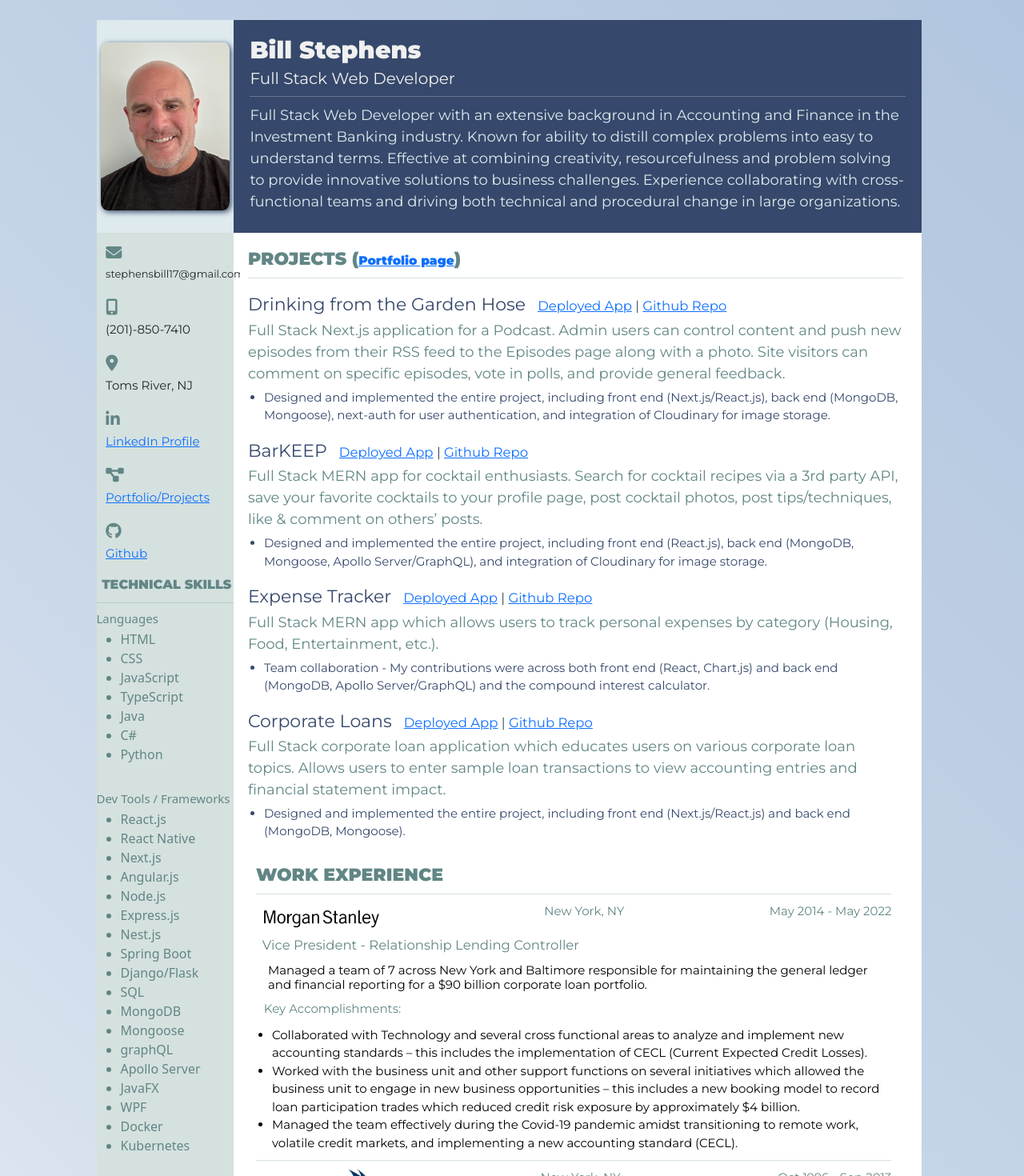
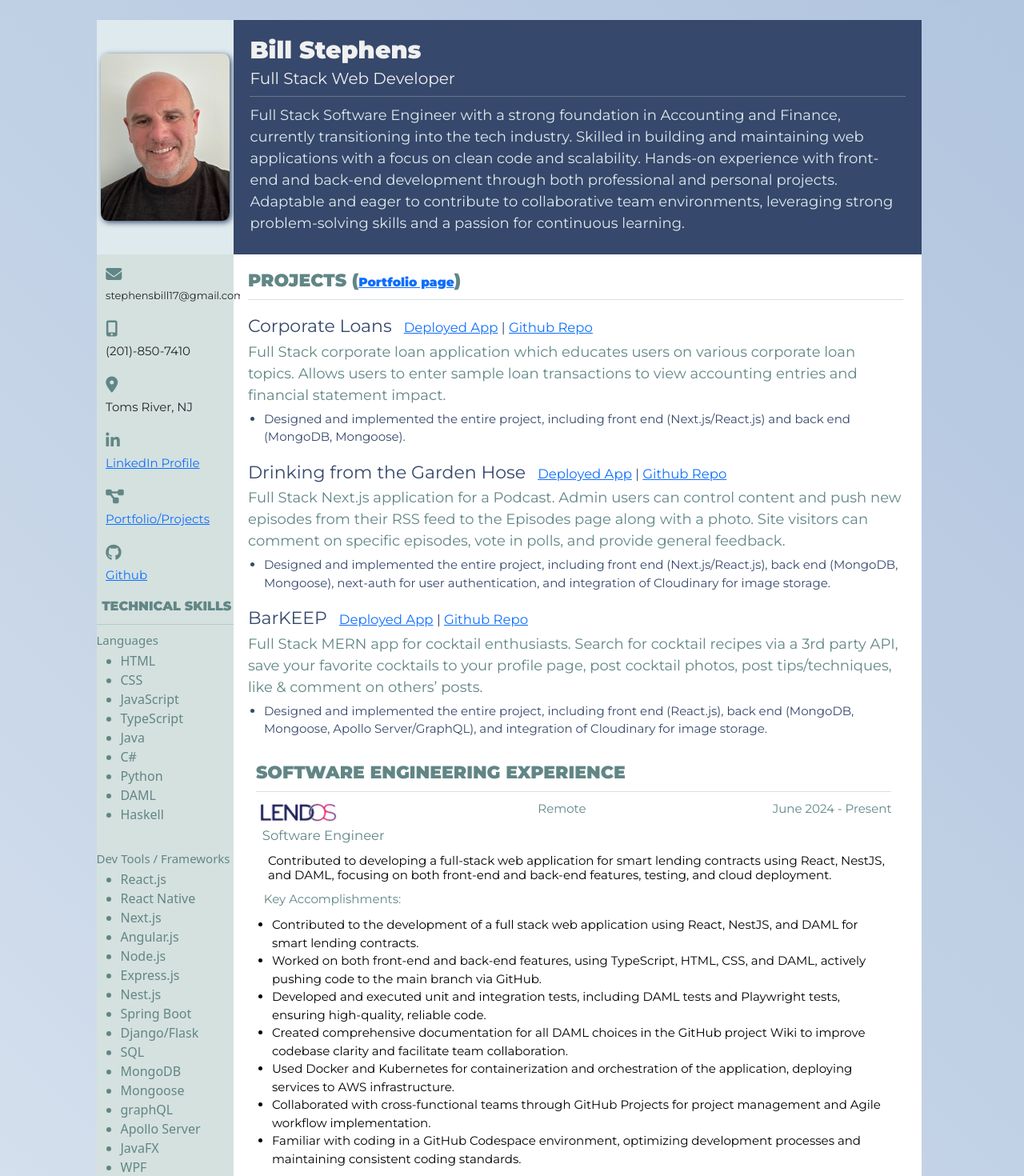
Before and after one commit to BillStephens2022/my_portfolio, a React (Create React App) app: page /resume in a window 1280 px wide. Shown: the part 160-1630 px from the top of the page at 80% size. Built offline with nearby package versions, Linux system fonts and the light colour scheme.

Commit message:
updated downloadable Resume, updated resume page

```diff
--- a/src/css/style.css
+++ b/src/css/style.css
@@ -1385,6 +1385,10 @@ h5 {
   color: black;
   font-size: 1em; }
 
+.LendOSLogo {
+  width: 15%;
+  padding-right: 15px; }
+
 .MSLogo {
   width: 22.5%;
   padding-right: 15px; }
--- a/src/pages/Resume.js
+++ b/src/pages/Resume.js
@@ -42,14 +42,11 @@ function Resume() {
             <h3 className="header-occupation">Full Stack Web Developer</h3>
             <hr className="header-hr" />
             <h3 className="header-summary">
-              Full Stack Web Developer with an extensive background in
-              Accounting and Finance in the Investment Banking industry. Known
-              for ability to distill complex problems into easy to understand
-              terms. Effective at combining creativity, resourcefulness and
-              problem solving to provide innovative solutions to business
-              challenges. Experience collaborating with cross-functional teams
-              and driving both technical and procedural change in large
-              organizations.
+              Full Stack Software Engineer with a strong foundation in Accounting and Finance, currently transitioning into the tech
+              industry. Skilled in building and maintaining web applications with a focus on clean code and scalability. Hands-on
+              experience with front-end and back-end development through both professional and personal projects. Adaptable and eager
+              to contribute to collaborative team environments, leveraging strong problem-solving skills and a passion for continuous
+              learning.
             </h3>
           </div>
         </div>
@@ -106,6 +103,8 @@ function Resume() {
                 <li>Java</li>
                 <li>C#</li>
                 <li>Python</li>
+                <li>DAML</li>
+                <li>Haskell</li>
                 <br />
               </ul>
 
@@ -145,6 +144,33 @@ function Resume() {
                 )
               </h2>
               <hr />
+              <div className="project">
+                <h3>
+                  Corporate Loans
+                  <span className="links link-left">
+                    <a href="https://corporate-loans.vercel.app/">
+                      Deployed App
+                    </a>
+                  </span>
+                  <span className="links">
+                    {" "}
+                    |{" "}
+                    <a href="https://github.com/BillStephens2022/loans-calc">
+                      Github Repo
+                    </a>
+                  </span>
+                </h3>
+                <h5>
+                  Full Stack corporate loan application which educates users on various corporate loan topics.
+                  Allows users to enter sample loan transactions to view accounting entries and financial statement impact.
+                </h5>
+                <ul className="project-list">
+                  <li>
+                    Designed and implemented the entire project, including front
+                    end (Next.js/React.js) and back end (MongoDB, Mongoose).
+                  </li>
+                </ul>
+              </div>
               <div className="project">
                 <h3>
                   Drinking from the Garden Hose
@@ -206,63 +232,61 @@ function Resume() {
                   </li>
                 </ul>
               </div>
-              <div className="project">
-                <h3>
-                  Expense Tracker
-                  <span className="links link-left">
-                    <a href="https://expense-tracker-mern.herokuapp.com">
-                      Deployed App
-                    </a>
-                  </span>
-                  <span className="links">
-                    {" "}
-                    |{" "}
-                    <a href="https://github.com/BillStephens2022/Expense-Tracker-MERN">
-                      Github Repo
-                    </a>
-                  </span>
-                </h3>
-                <h5>
-                  Full Stack MERN app which allows users to track personal
-                  expenses by category (Housing, Food, Entertainment, etc.).
-                </h5>
-                <ul className="project-list">
-                  <li>
-                    Team collaboration - My contributions were across both front
-                    end (React, Chart.js) and back end (MongoDB, Apollo
-                    Server/GraphQL) and the compound interest calculator.
-                  </li>
-                </ul>
-              </div>
-              <div className="project">
-                <h3>
-                  Corporate Loans
-                  <span className="links link-left">
-                    <a href="https://corporate-loans.vercel.app/">
-                      Deployed App
-                    </a>
-                  </span>
-                  <span className="links">
-                    {" "}
-                    |{" "}
-                    <a href="https://github.com/BillStephens2022/loans-calc">
-                      Github Repo
-                    </a>
-                  </span>
-                </h3>
-                <h5>
-                  Full Stack corporate loan application which educates users on various corporate loan topics.
-                  Allows users to enter sample loan transactions to view accounting entries and financial statement impact.
-                </h5>
-                <ul className="project-list">
-                  <li>
-                    Designed and implemented the entire project, including front
-                    end (Next.js/React.js) and back end (MongoDB, Mongoose).
-                  </li>
-                </ul>
-              </div>
               <div className="main-sections section-headers work-experience">
-                <h2 className="section-headers">WORK EXPERIENCE</h2>
+              <h2 className="section-headers">SOFTWARE ENGINEERING EXPERIENCE</h2>
+                <hr />
+                <div className="MorganStanley">
+                  <div className="job-header">
+                    <img
+                      className="LendOSLogo"
+                      src={`${process.env.PUBLIC_URL}/images/LendOSLogo.png`}
+                      alt="LendOS Logo"
+                    />
+                    <span className="job-location">Remote</span>
+                    <span className="job-dates">June 2024 - Present</span>
+                  </div>
+                  <p className="role">
+                    Software Engineer
+                  </p>
+                  <h6 className="job-summary">
+                    Contributed to developing a full-stack web application for smart lending contracts using React,
+                    NestJS, and DAML, focusing on both front-end and back-end features, testing, and cloud deployment.
+                  </h6>
+                  <p className="accomplishments">Key Accomplishments:</p>
+                  <ul className="work-bullets">
+                    <li>
+                      Contributed to the development of a full stack web application using React, NestJS, and DAML for
+                      smart lending contracts.
+                    </li>
+                    <li>
+                      Worked on both front-end and back-end features, using TypeScript, HTML, CSS, and DAML, actively pushing
+                      code to the main branch via GitHub.
+                    </li>
+                    <li>
+                      Developed and executed unit and integration tests, including DAML tests and Playwright tests, ensuring
+                      high-quality, reliable code.
+                    </li>
+                    <li>
+                      Created comprehensive documentation for all DAML choices in the GitHub project Wiki to improve codebase
+                      clarity and facilitate team collaboration.
+                    </li>
+                    <li>
+                      Used Docker and Kubernetes for containerization and orchestration of the application, deploying services
+                      to AWS infrastructure.
+                    </li>
+                    <li>
+                      Collaborated with cross-functional teams through GitHub Projects for project management and Agile workflow
+                      implementation.
+                    </li>
+                    <li>
+                      Familiar with coding in a GitHub Codespace environment, optimizing development processes and maintaining
+                      consistent coding standards.
+                    </li>
+                  </ul>
+                </div>
+
+                <h2 className="section-headers">FINANCE/LEADERSHIP EXPERIENCE
+                </h2>
                 <hr />
                 <div className="MorganStanley">
                   <div className="job-header">
--- a/src/sass/pages/_resume.scss
+++ b/src/sass/pages/_resume.scss
@@ -266,6 +266,11 @@ h5 {
   font-size: 1em;
 }
 
+.LendOSLogo {
+  width: 15%;
+  padding-right: 15px;
+}
+
 .MSLogo {
   width: 22.5%;
   padding-right: 15px;
```
Also changed, not shown: public/images/LendOSLogo.png (added), 1 other file (tests, documents, lock files or other folders).
